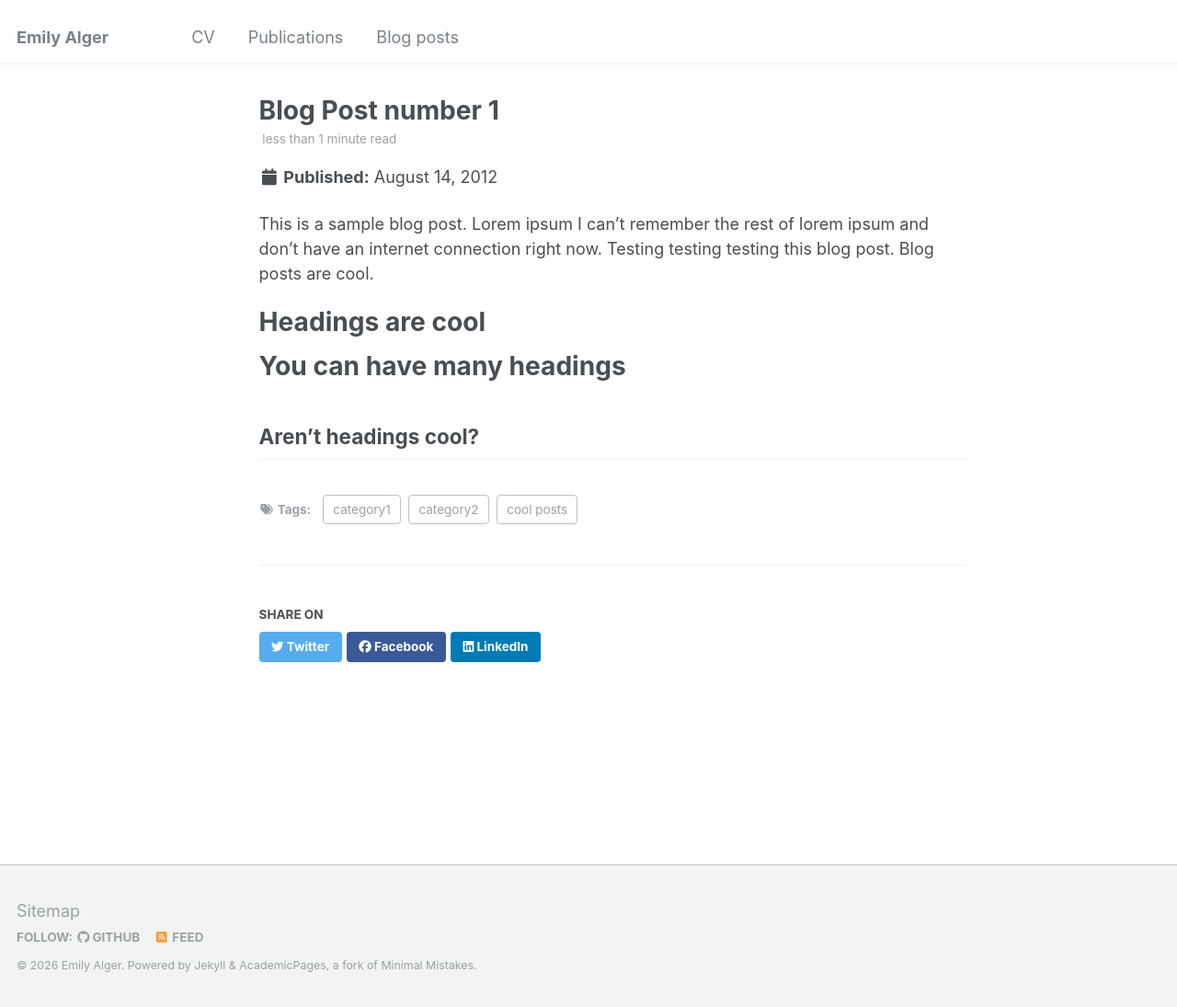
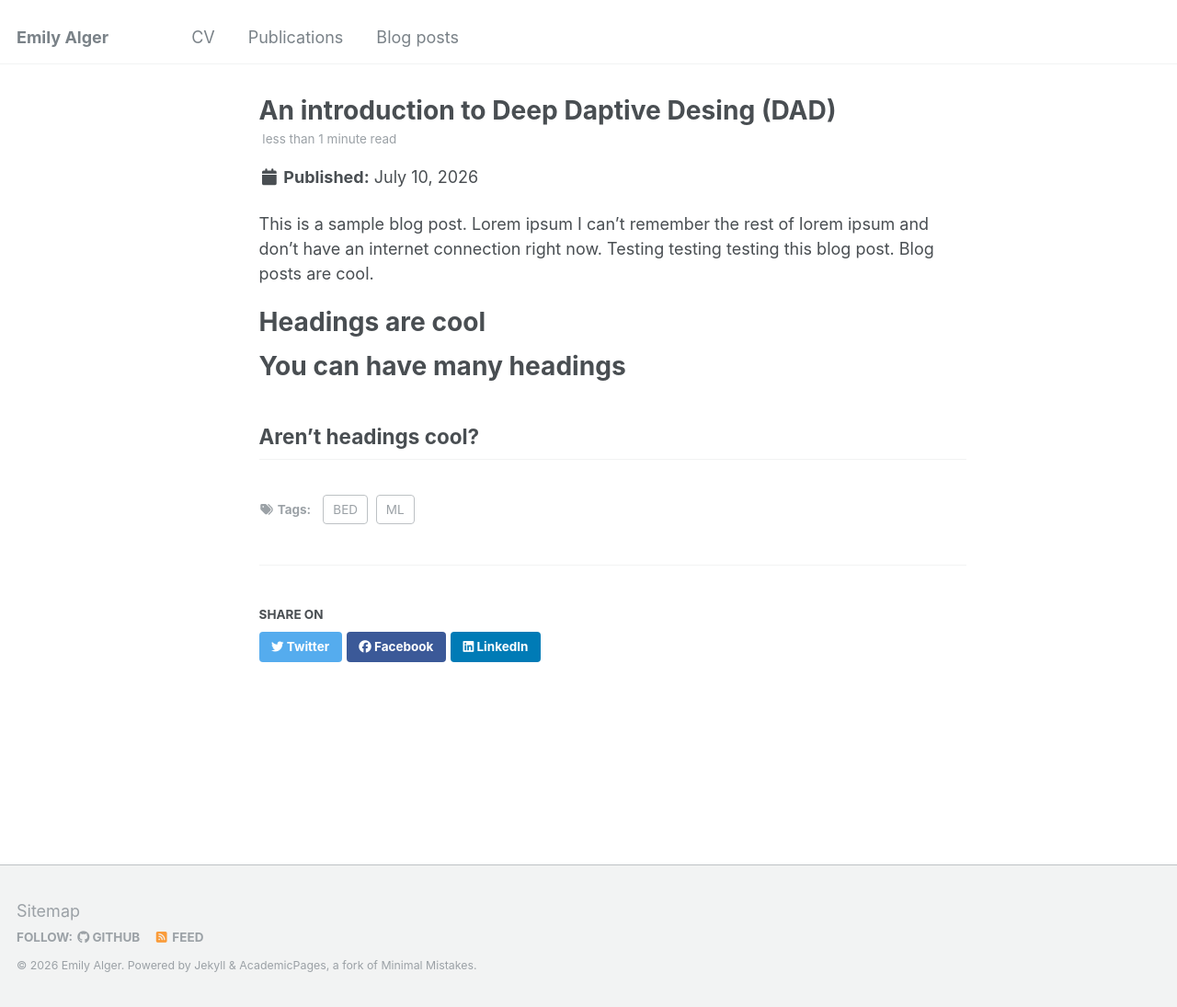
Before and after one commit to alemily100/alemily100.github.io, a Jekyll site: the page built from _posts/2012-08-14-blog-post-1.md, in a window 1280 px wide and 1095 px high. Shown: the whole window at 92% size. Built offline with Jekyll 4.4.1, drawn with Linux system fonts in a browser that asks for light colours.

Commit message:
Revise blog post metadata for DAD introduction
Updated blog post metadata including title, date, permalink, and tags.

```diff
--- a/_posts/2012-08-14-blog-post-1.md
+++ b/_posts/2012-08-14-blog-post-1.md
@@ -1,11 +1,10 @@
 ---
-title: 'Blog Post number 1'
-date: 2012-08-14
-permalink: /posts/2012/08/blog-post-1/
+title: 'An introduction to Deep Daptive Desing (DAD)'
+date: 2026-07-10
+permalink: /posts/2026/07/DAD/
 tags:
-  - cool posts
-  - category1
-  - category2
+  - BED
+  - ML
 author_profile: false
 ---
 
```
